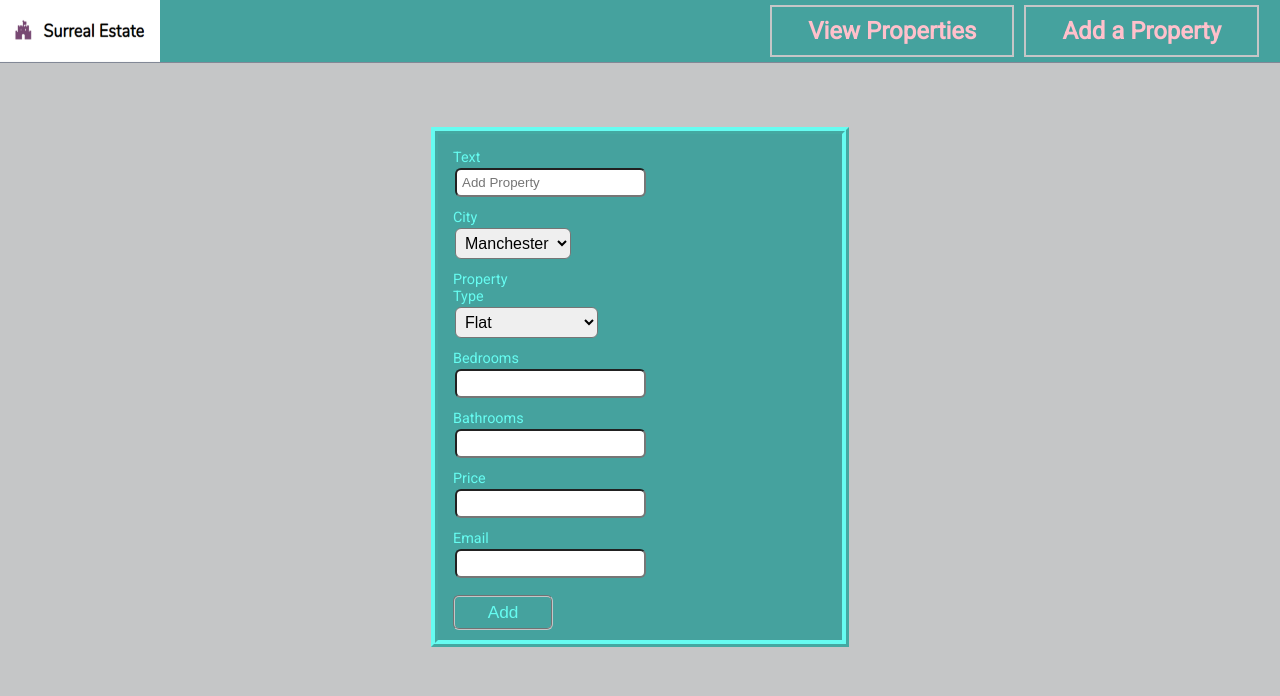
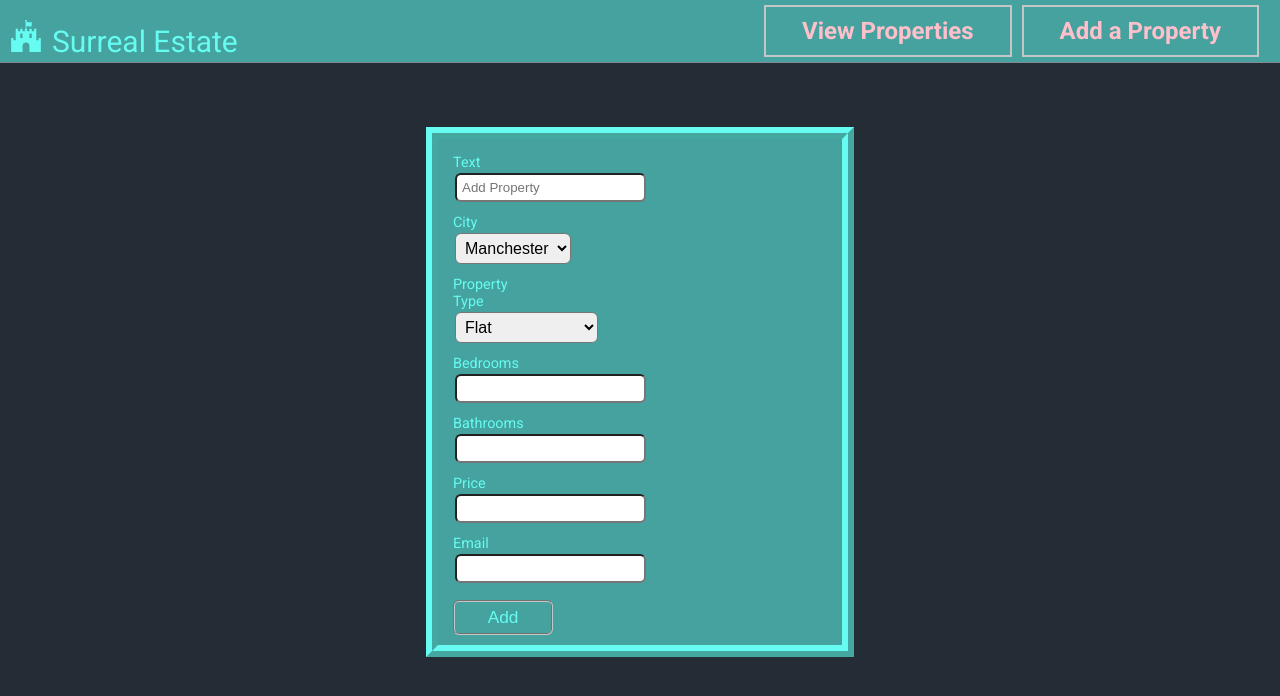
Before and after one commit to btomo86/surreal-estate, a React (Create React App) app: page /add-property in a window 1280 px wide. Shown: the top 696 px of the page. Built offline with nearby package versions, Linux system fonts and the light colour scheme.

Commit message:
properties section done but the styling needs working on

```diff
--- a/src/components/NavBar.js
+++ b/src/components/NavBar.js
@@ -1,11 +1,15 @@
 import React from "react";
 import "../styles/NavBar.css";
 import { Link } from "react-router-dom";
+import { FaFortAwesome } from "react-icons/fa";
 
 const NavBar = () => {
   return (
     <div className="navbar">
-      <img className="logo" src="./images/logo.png" alt="Surreal Estate logo" />
+      <div className="logo">
+        <FaFortAwesome size="2rem" />
+        <span className="header">Surreal Estate</span>
+      </div>
       <ul className="navbar-links">
         <li className="navbar-links-item">
           <Link to="/">View Properties</Link>
--- a/src/components/Properties.js
+++ b/src/components/Properties.js
@@ -1,14 +1,43 @@
-import React from "react";
+import axios from "axios";
+import React, { useEffect, useState } from "react";
 import "../styles/Properties.css";
 import PropertyCard from "./PropertyCard";
+import Alert from "./Alert";
 
-const Properties = () => {
+const initialState = {
+  properties: [],
+  alert: {
+    message: "",
+    isSuccess: false,
+  },
+};
+
+function Properties() {
+  const [properties, setProperties] = useState(initialState.properties);
+
+  const [alert, setAlert] = useState(initialState.alert);
+
+  useEffect(() => {
+    axios
+      .get("http://localhost:3000/api/v1/PropertyListing")
+      .then((response) => {
+        setProperties(response.data);
+        console.log(response.data);
+      })
+      .catch((err) => {
+        setAlert({ message: "Error retrieving data", isSuccess: false });
+        console.log(err);
+      });
+  }, []);
   return (
     <>
       <h2>Properties Page</h2>
-      <PropertyCard />
+      {properties.map((property) => (
+        <PropertyCard key={property._id} {...property} />
+      ))}
+      <Alert message={alert.message} success={alert.isSuccess} />
     </>
   );
-};
+}
 
 export default Properties;
--- a/src/components/PropertyCard.js
+++ b/src/components/PropertyCard.js
@@ -1,10 +1,11 @@
 import React from "react";
+
 import {
   FaFortAwesome,
   FaBed,
   FaBath,
   FaPoundSign,
-  FaMailBulk,
+  FaRegEnvelope,
 } from "react-icons/fa";
 
 const PropertyCard = ({
@@ -18,7 +19,7 @@ const PropertyCard = ({
 }) => {
   return (
     <div className="property-card">
-      <FaFortAwesome />
+      <FaFortAwesome size="2em" color="#66fcf1" className="rlogo" />
       <div className="title">
         <span>{title}</span>
       </div>
@@ -26,22 +27,22 @@ const PropertyCard = ({
         <span>{type}</span>
       </div>
       <div className="bathroom">
-        <FaBath />
+        <FaBath size="2em" color="#66fcf1" />
         <span>{bathrooms}</span>
       </div>
       <div className="bedrooms">
-        <FaBed />
+        <FaBed size="2em" color="#66fcf1" />
         <span>{bedrooms}</span>
       </div>
       <div className="price">
-        <FaPoundSign />
+        <FaPoundSign size="2em" color="#66fcf1" />
         <span>{price}</span>
       </div>
       <div className="city">
         <span>{city}</span>
       </div>
       <div className="email">
-        <FaMailBulk />
+        <FaRegEnvelope size="2em" color="#66fcf1" />
         <span>{email}</span>
         <p>
           <a className="email-btn" href="mailto:someone@example.com">
--- a/src/styles/AddProperty.css
+++ b/src/styles/AddProperty.css
@@ -5,7 +5,7 @@
 }
 
 body {
-  background-color: #c5c6c7;
+  background-color: #242d35;
 }
 
 .AddProperty {
@@ -16,7 +16,7 @@ body {
   width: 30%;
   border-style: ridge;
   border-color: #66fcf1;
-  border-width: 7px;
+  border-width: 12px;
   background-color: #45a29e;
   color: #66fcf1;
 }
--- a/src/styles/NavBar.css
+++ b/src/styles/NavBar.css
@@ -1,4 +1,4 @@
-@import url("https://fonts.googleapis.com/css2?family=Roboto&display=swap");
+@import url("https://fonts.googleapis.com/css2?family=Roboto:wght@700&display=swap");
 
 .navbar {
   background-color: #45a29e;
@@ -11,12 +11,15 @@
 }
 
 .logo {
-  height: auto;
-  width: 160px;
-  padding: 0;
-  margin: 0;
+  color: #66fcf1;
+  margin-top: 20px;
+  margin-left: 10px;
 }
-
+.header {
+  font-family: "Roboto", sans-serif;
+  margin-left: 10px;
+  font-size: 30px;
+}
 .navbar-links {
   margin-right: 1em;
   padding: 0;
--- a/src/styles/Properties.css
+++ b/src/styles/Properties.css
@@ -1,3 +1,5 @@
+@import url("https://fonts.googleapis.com/css2?family=Roboto&display=swap");
+
 h2 {
   display: flex;
   justify-content: center;
@@ -7,3 +9,25 @@ h2 {
   margin-top: 20px;
   font-size: 40px;
 }
+
+.property-card {
+  box-shadow: 0 6px 10px 0 rgba(#66fcf1);
+  transition: 0.3s;
+  margin: 10px;
+  border-radius: 5px;
+  flex-direction: column;
+  display: inline-block;
+  width: 18%;
+  background: #45a29e;
+}
+
+.Properties {
+  padding: 0.5rem;
+}
+
+.Properties > .item {
+  display: inline-block;
+  width: 33.33%;
+  padding: 0.5rem;
+  box-sizing: border-box;
+}
```
Also changed, not shown: 1 other file (tests, documents, lock files or other folders).
